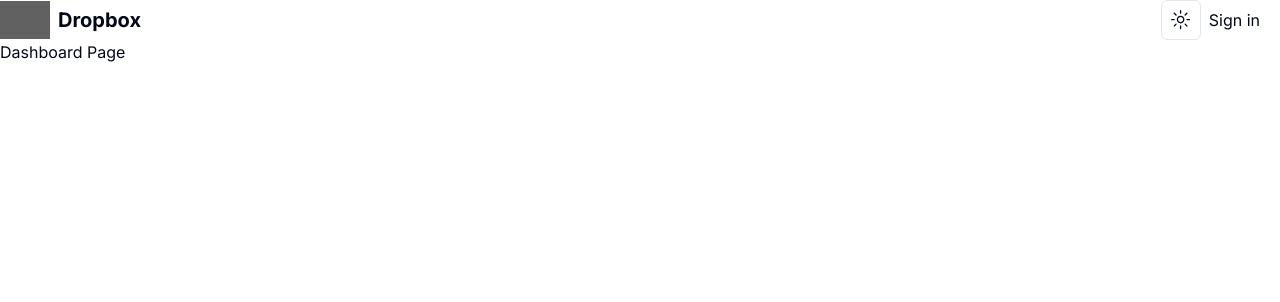
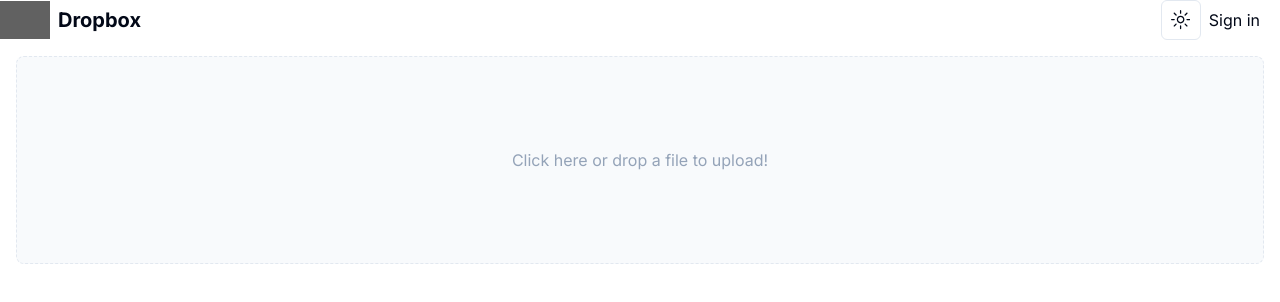
Before and after one commit to Bhaveshthakur-348/dropbox-app, a Next.js app: page /dashboard in a window 1280 px wide. Shown: the top 302 px of the page. Built offline with nearby package versions, Linux system fonts and the light colour scheme; no server answers; grey boxes are pictures that could not be loaded.

Commit message:
React Dropzone added

```diff
--- a/app/dashboard/page.tsx
+++ b/app/dashboard/page.tsx
@@ -1,7 +1,13 @@
+import { auth } from "@clerk/nextjs";
+import Dropzone from "@/components/Dropzone";
+
 function Dashboard() {
+  const { userId } = auth();
   return (
-    <div>Dashboard Page</div>
-  )
+    <div>
+      <Dropzone />
+    </div>
+  );
 }
 
-export default Dashboard
+export default Dashboard;
--- /dev/null
+++ b/components/Dropzone.tsx
@@ -0,0 +1,50 @@
+"use client";
+import { cn } from "@/lib/utils";
+import DropzoneComponent from "react-dropzone";
+function Dropzone() {
+  // max file size 20MB
+  const maxSize = 20971520;
+
+  return (
+    <DropzoneComponent
+      minSize={0}
+      maxSize={maxSize}
+      onDrop={(acceptedFiles) => console.log(acceptedFiles)}
+    >
+      {({
+        getRootProps,
+        getInputProps,
+        isDragActive,
+        isDragReject,
+        fileRejections,
+      }) => {
+        const isFileTooLarge =
+          fileRejections.length > 0 && fileRejections[0].file.size > maxSize;
+
+        return (
+          <section className="m-4">
+            <div
+              {...getRootProps()}
+              className={cn(
+                "w-full h-52 flex justify-center items-center p-5 border border-dashed rounded-lg text-center",
+                isDragActive
+                  ? "bg-[#035FFE] text-white animate-pulse"
+                  : "bg-slate-100/50 dark:bg-slate-800/80 text-slate-400"
+              )}
+            >
+              <input {...getInputProps()} />
+              {!isDragActive && "Click here or drop a file to upload!"}
+              {isDragActive && !isDragReject && "Drop to upload this file!"}
+              {isDragReject && "File type not accepted, sorry!"}
+              {isFileTooLarge && (
+                <div className="text-danger mt-2">File is too large.</div>
+              )}
+            </div>
+          </section>
+        );
+      }}
+    </DropzoneComponent>
+  );
+}
+
+export default Dropzone;
--- a/package.json
+++ b/package.json
@@ -20,6 +20,7 @@
     "next-themes": "^0.2.1",
     "react": "^18",
     "react-dom": "^18",
+    "react-dropzone": "^14.2.3",
     "swr": "^2.2.4",
     "tailwind-merge": "^2.2.1",
     "tailwindcss-animate": "^1.0.7"
```
Also changed, not shown: 2 other files (tests, documents, lock files or other folders).
